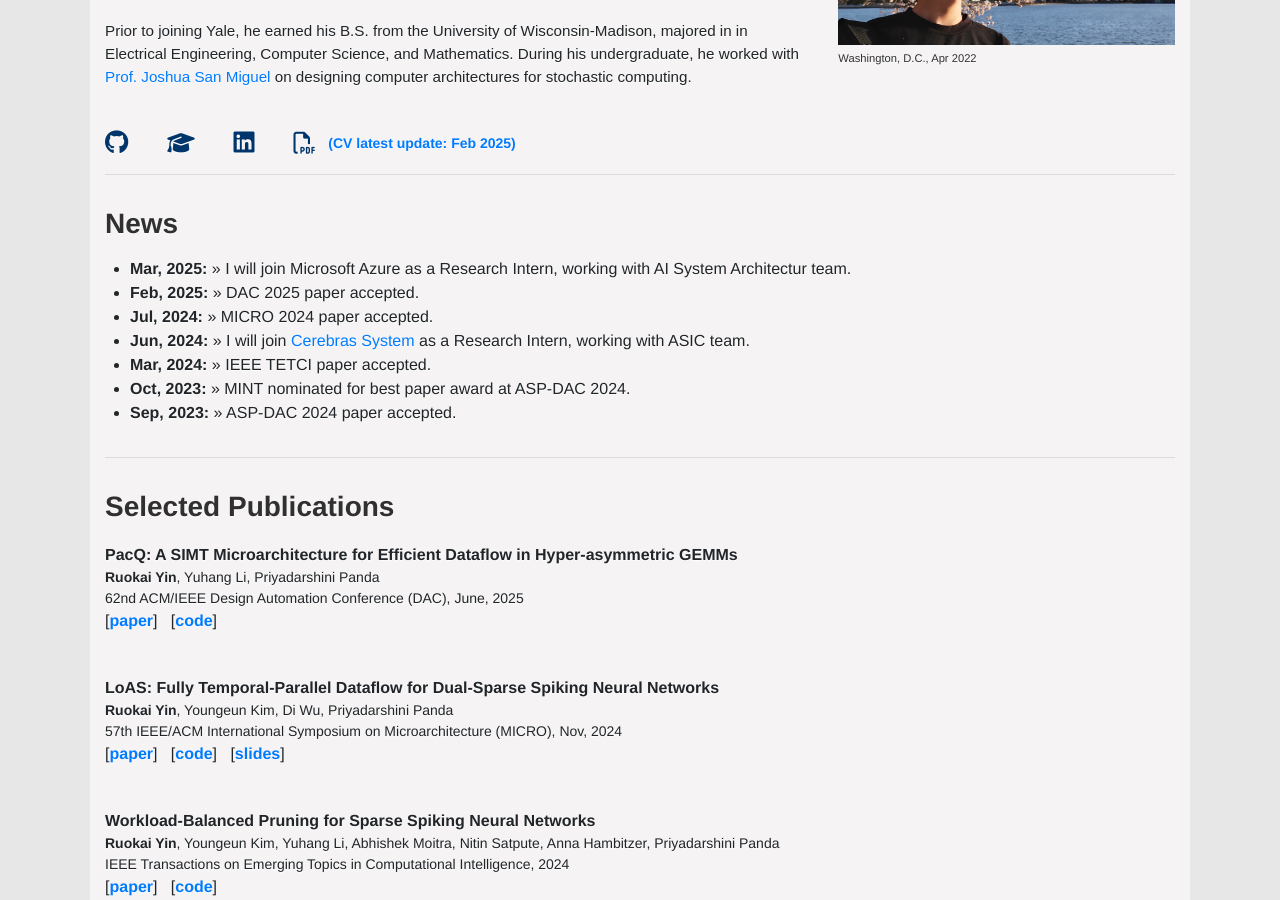
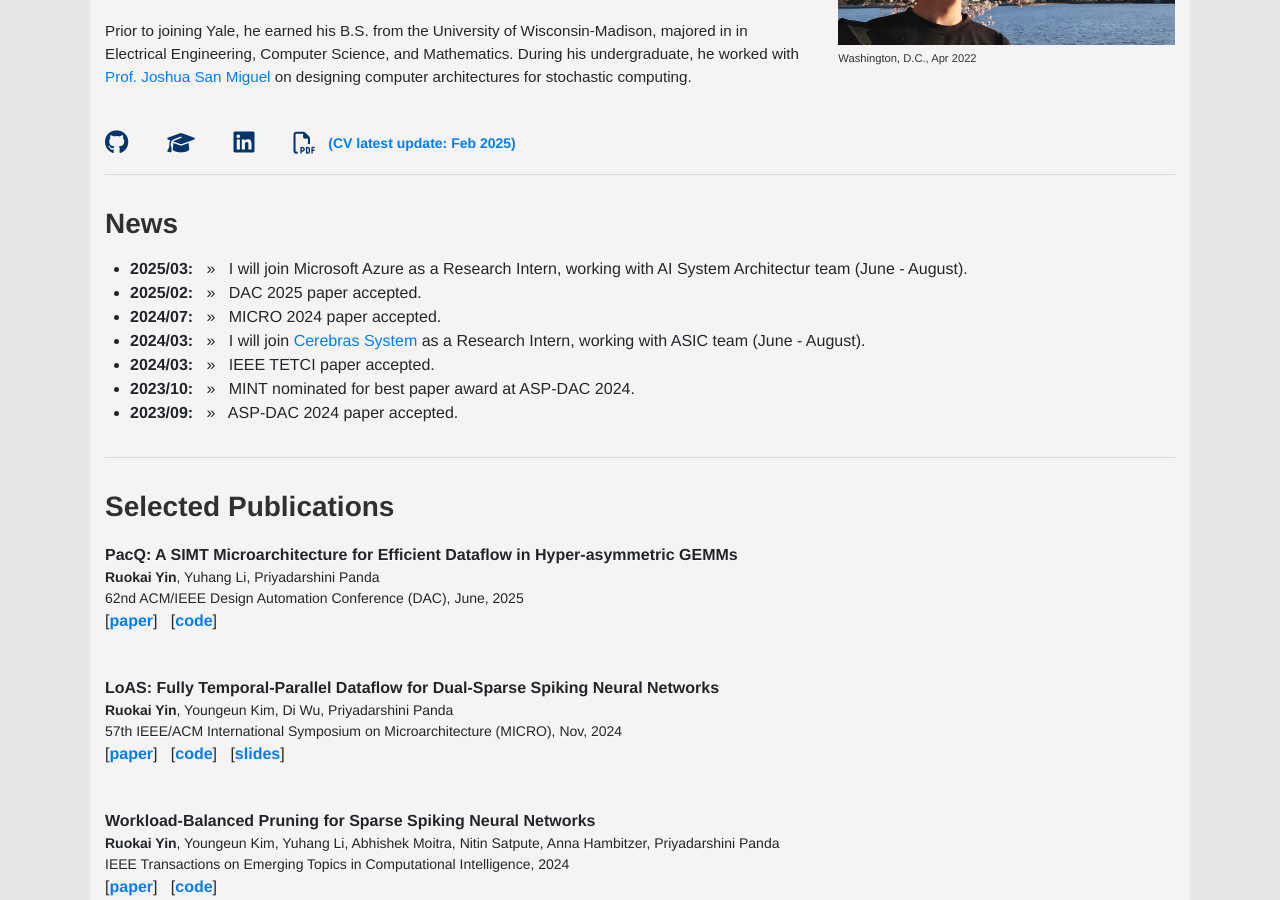
Before and after one commit to RuokaiYin/RuokaiYin.github.io, a Jekyll site: the page built from index.html, in a window 1280 px wide and 900 px high, scrolled down 405 px. Built offline with Jekyll 4.4.1, drawn with Linux system fonts in a browser that asks for light colours.

Commit message:
Update news.html

```diff
--- a/_includes/news.html
+++ b/_includes/news.html
@@ -6,13 +6,13 @@
 
 <div class="row">
     <ul>
-        <li><strong>Mar, 2025:</strong> » I will join Microsoft Azure as a Research Intern, working with AI System Architectur team.</li>
-        <li><strong>Feb, 2025:</strong> » DAC 2025 paper accepted.</li>
-        <li><strong>Jul, 2024:</strong> » MICRO 2024 paper accepted.</li>
-        <li><strong>Jun, 2024:</strong> » I will join <a href="https://www.cerebras.net/company/">Cerebras System</a> as a Research Intern, working with ASIC team.</li>
-        <li><strong>Mar, 2024:</strong> » IEEE TETCI paper accepted.</li>
-        <li><strong>Oct, 2023:</strong> » MINT nominated for best paper award at ASP-DAC 2024.</li>
-        <li><strong>Sep, 2023:</strong> » ASP-DAC 2024 paper accepted.</li>
         <!-- Add more news items here -->
+        <li><strong>2025/03:</strong> &nbsp; » &nbsp; I will join Microsoft Azure as a Research Intern, working with AI System Architectur team (June - August).</li>
+        <li><strong>2025/02:</strong> &nbsp; » &nbsp; DAC 2025 paper accepted.</li>
+        <li><strong>2024/07:</strong> &nbsp; » &nbsp; MICRO 2024 paper accepted.</li>
+        <li><strong>2024/03:</strong> &nbsp; » &nbsp; I will join <a href="https://www.cerebras.net/company/">Cerebras System</a> as a Research Intern, working with ASIC team (June - August).</li>
+        <li><strong>2024/03:</strong> &nbsp; » &nbsp; IEEE TETCI paper accepted.</li>
+        <li><strong>2023/10:</strong> &nbsp; » &nbsp; MINT nominated for best paper award at ASP-DAC 2024.</li>
+        <li><strong>2023/09:</strong> &nbsp; » &nbsp; ASP-DAC 2024 paper accepted.</li>
     </ul>
 </div>
```
